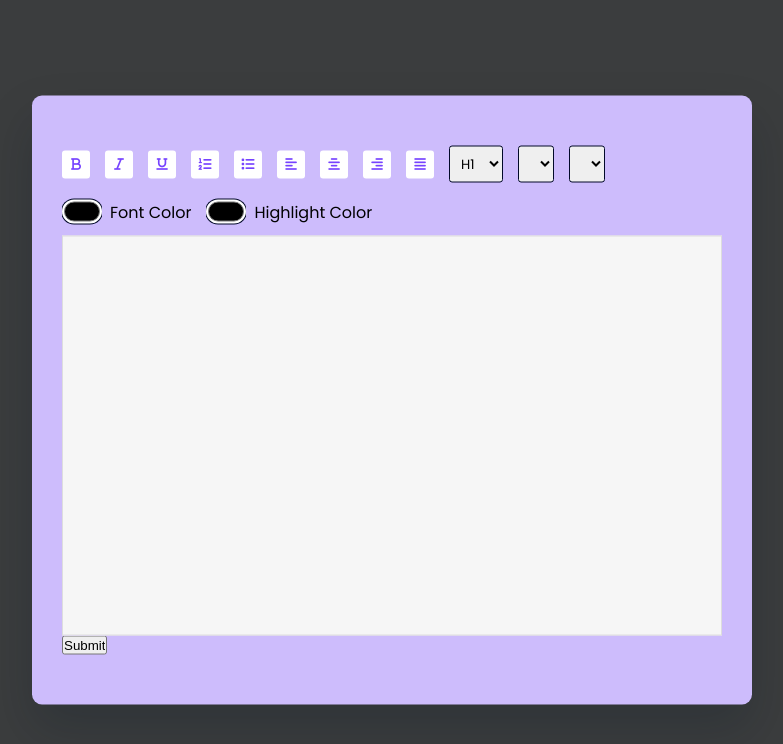
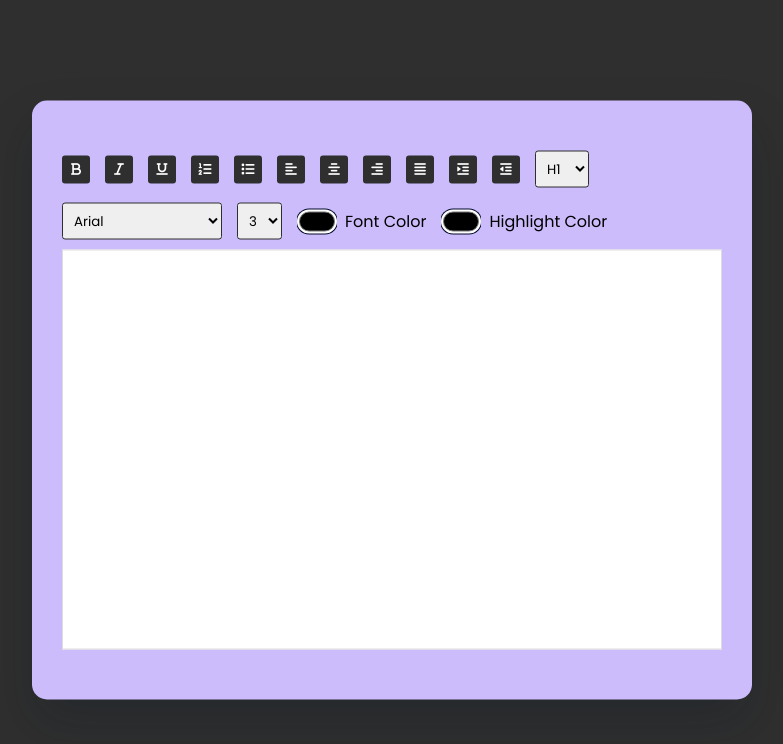
Before and after one commit to sude89/TextEditorTool, a PHP site: page / in a window 1280 px wide. Shown: the top 744 px of the page, without its empty margins (248-1031 px from the left). Run offline with PHP 8.4, Linux system fonts and the light colour scheme; lists and menus that the app fills with data are empty; some libraries are stand-ins or nearby versions.

Commit message:
fix the button bug

```diff
--- a/index.php
+++ b/index.php
@@ -18,7 +18,6 @@
   </head>
   <body>
     <div class="container">
-      <form action="" method="post">
       <div class="options">
         <!-- Text Format -->
         <button id="bold" class="option-button format">
@@ -30,6 +29,15 @@
         <button id="underline" class="option-button format">
           <i class="fa-solid fa-underline"></i>
         </button>
+        <!-- <button id="strikethrough" class="option-button format">
+          <i class="fa-solid fa-strikethrough"></i>
+        </button>
+        <button id="superscript" class="option-button script">
+          <i class="fa-solid fa-superscript"></i>
+        </button>
+        <button id="subscript" class="option-button script">
+          <i class="fa-solid fa-subscript"></i>
+        </button> -->
 
         <!-- List -->
         <button id="insertOrderedList" class="option-button">
@@ -38,6 +46,22 @@
         <button id="insertUnorderedList" class="option-button">
           <i class="fa-solid fa-list"></i>
         </button>
+
+        <!-- Undo/Redo -->
+        <!-- <button id="undo" class="option-button">
+          <i class="fa-solid fa-rotate-left"></i>
+        </button>
+        <button id="redo" class="option-button">
+          <i class="fa-solid fa-rotate-right"></i>
+        </button> -->
+
+        <!-- Link -->
+        <!-- <button id="createLink" class="adv-option-button">
+          <i class="fa fa-link"></i>
+        </button>
+        <button id="unlink" class="option-button">
+          <i class="fa fa-unlink"></i>
+        </button> -->
 
         <!-- Alignment -->
         <button id="justifyLeft" class="option-button align">
@@ -51,6 +75,12 @@
         </button>
         <button id="justifyFull" class="option-button align">
           <i class="fa-solid fa-align-justify"></i>
+        </button>
+        <button id="indent" class="option-button spacing">
+          <i class="fa-solid fa-indent"></i>
+        </button>
+        <button id="outdent" class="option-button spacing">
+          <i class="fa-solid fa-outdent"></i>
         </button>
 
         <!-- Headings -->
@@ -78,8 +108,6 @@
         </div>
       </div>
       <div id="text-input" contenteditable="true"></div>
-        <input type="submit" value="Submit">
-      </form>
     </div>
     <!--Script-->
     <script src="script.js"></script>
--- a/script.js
+++ b/script.js
@@ -5,9 +5,9 @@ let fontSizeRef = document.getElementById("fontSize");
 let writingArea = document.getElementById("text-input");
 // let linkButton = document.getElementById("createLink");
 let alignButtons = document.querySelectorAll(".align");
-// let spacingButtons = document.querySelectorAll(".spacing");
+let spacingButtons = document.querySelectorAll(".spacing");
 let formatButtons = document.querySelectorAll(".format");
-let scriptButtons = document.querySelectorAll(".script");
+// let scriptButtons = document.querySelectorAll(".script");
 
 //List of fontlist
 let fontList = [
@@ -27,7 +27,7 @@ const initializer = () => {
   highlighter(alignButtons, true);
   highlighter(spacingButtons, true);
   highlighter(formatButtons, false);
-  highlighter(scriptButtons, true);
+  // highlighter(scriptButtons, true);
 
   //create options for font names
   fontList.map((value) => {
@@ -69,17 +69,17 @@ advancedOptionButton.forEach((button) => {
   });
 });
 
-//link
-linkButton.addEventListener("click", () => {
-  let userLink = prompt("Enter a URL");
-  //if link has http then pass directly else add https
-  if (/http/i.test(userLink)) {
-    modifyText(linkButton.id, false, userLink);
-  } else {
-    userLink = "http://" + userLink;
-    modifyText(linkButton.id, false, userLink);
-  }
-});
+// //link
+// linkButton.addEventListener("click", () => {
+//   let userLink = prompt("Enter a URL");
+//   //if link has http then pass directly else add https
+//   if (/http/i.test(userLink)) {
+//     modifyText(linkButton.id, false, userLink);
+//   } else {
+//     userLink = "http://" + userLink;
+//     modifyText(linkButton.id, false, userLink);
+//   }
+// });
 
 //Highlight clicked button
 const highlighter = (className, needsRemoval) => {
--- a/style.css
+++ b/style.css
@@ -16,22 +16,14 @@
   --border-radius-pill: 50px;
   --border-radius-button: 25px;
 }
-
 * {
   padding: 0;
   margin: 0;
   box-sizing: border-box;
 }
-
 body {
-    background-color: var(--grey);
+  background-color: var(--grey-dark);
 }
-
-  /* Remove input hightlight in Chrome */
-input:focus, textarea:focus, select:focus, div:focus {
-    outline: none;
-  }
-
 .container {
   background-color: var(--primary-light);
   width: 90vmin;
@@ -40,7 +32,7 @@ input:focus, textarea:focus, select:focus, div:focus {
   transform: translate(-50%, -50%);
   left: 50%;
   top: 50%;
-    border-radius: 10px;
+  border-radius: var(--border-radius-medium);
   box-shadow: 0 25px 50px rgba(7, 20, 35, 0.2);
 }
 .options {
@@ -56,13 +48,13 @@ input:focus, textarea:focus, select:focus, div:focus {
   place-items: center;
   border-radius: 3px;
   border: none;
-    background-color: #ffffff;
+  background-color: var(--grey-dark);
   outline: none;
-    color: var(--primary-dark);
+  color: var(--white);
 }
 select {
   padding: 7px;
-    border: 1px solid #020929;
+  border: 1px solid var(--grey-dark);
   border-radius: 3px;
 }
 .options label,
@@ -85,7 +77,7 @@ input:focus, textarea:focus, select:focus, div:focus {
   cursor: pointer;
 }
 input[type="color"]::-webkit-color-swatch {
-    border-radius: 15px;
+  border-radius: var(--border-radius-light);
   box-shadow: 0 0 0 2px #ffffff, 0 0 0 3px #020929;
 }
 input[type="color"]::-moz-color-swatch {
@@ -97,8 +89,8 @@ input:focus, textarea:focus, select:focus, div:focus {
   border: 1px solid #dddddd;
   padding: 20px;
   height: 50vh;
-    background-color: var(--grey-superlight);
+  background-color: var(--white);
 }
-  .active {
-    background-color: #e0e9ff;
-  }
+/* .active {
+  background-color: var(--primary-dark);
+} */
```
Lines whose indentation alone changed are shown as unchanged.
